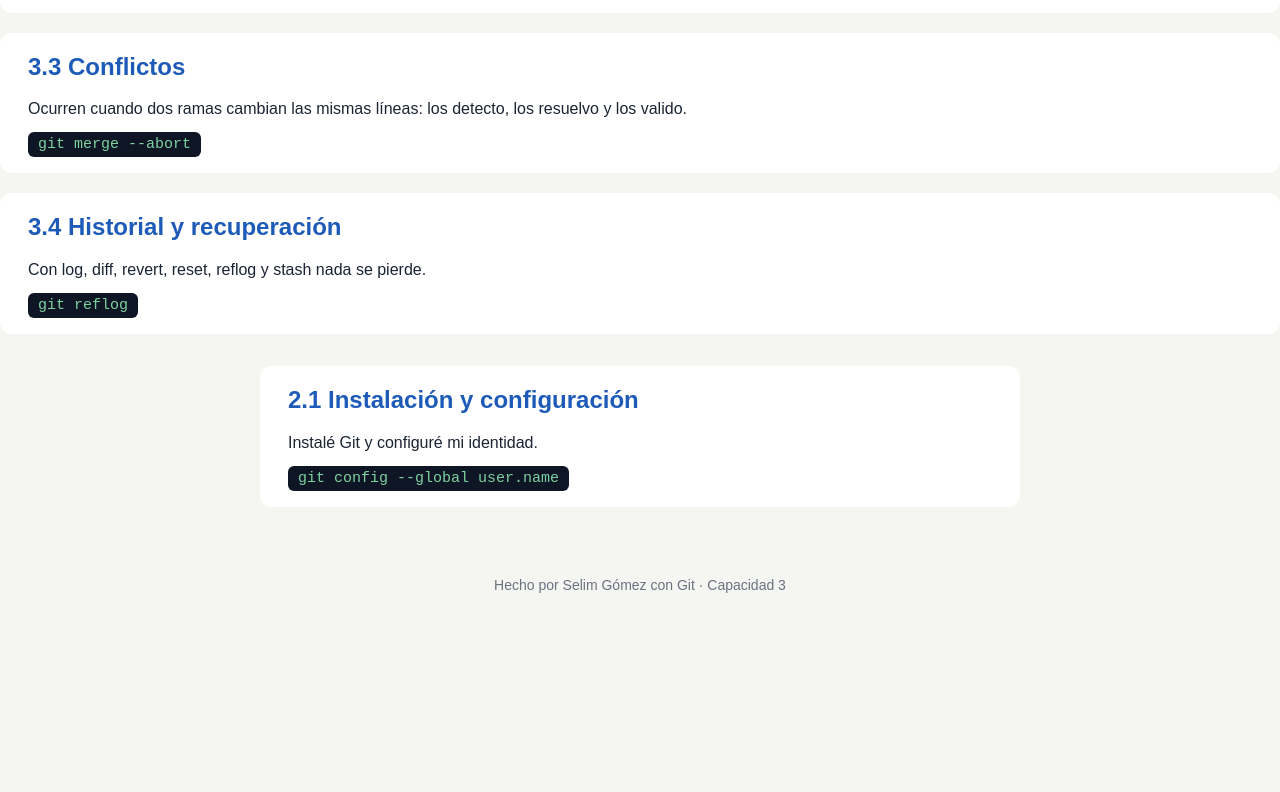
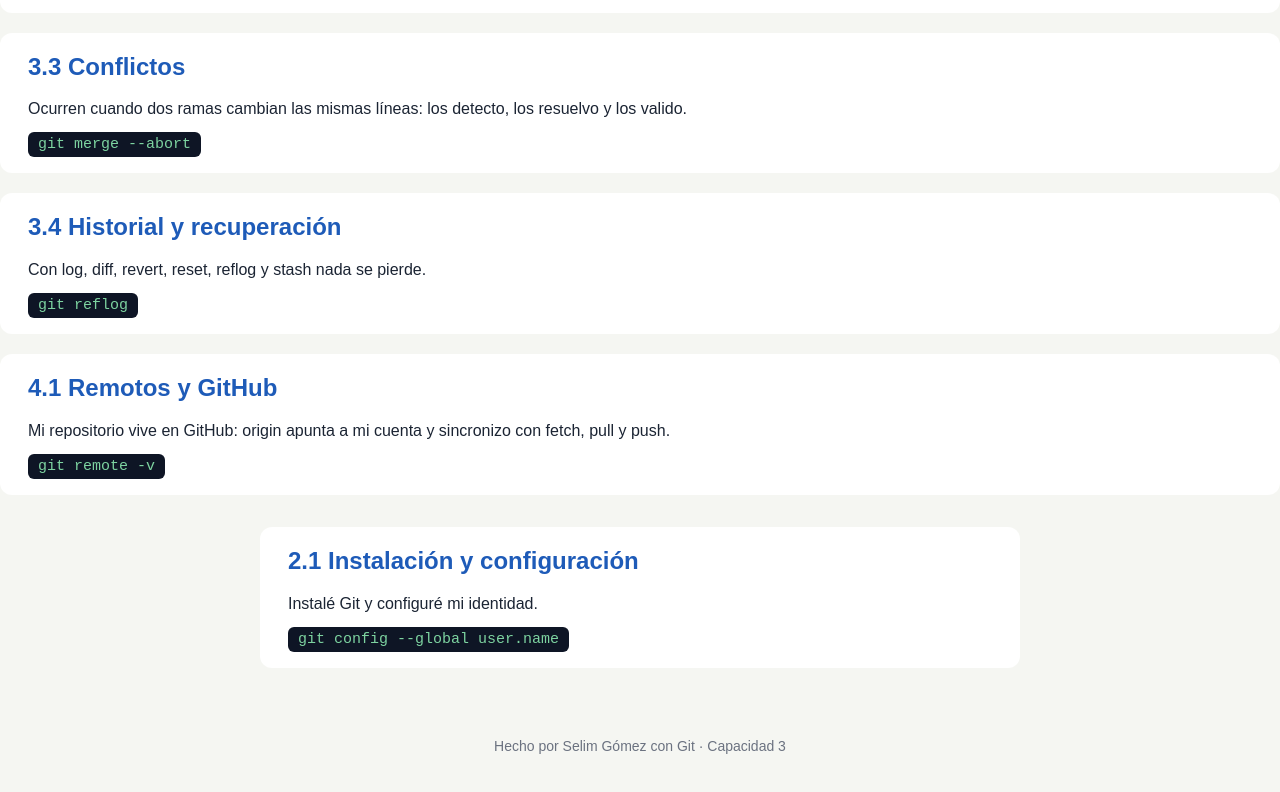
Before and after one commit to selimisaigomez-pixel/aprendiendo-git, a plain HTML site: page index.html in a window 1280 px wide. Shown: the part 991-1783 px from the top of the page. Before the commit the page ends 1622 px from the top, so only its background shows below. Drawn offline with Linux system fonts and the light colour scheme.

Commit message:
Agrega sección de remotos

```diff
--- a/index.html
+++ b/index.html
@@ -49,6 +49,11 @@
         <h2>3.4 Historial y recuperación</h2>
         <p>Con log, diff, revert, reset, reflog y stash nada se pierde.</p> <code>git reflog</code>
     </section>
+    <section>
+        <h2>4.1 Remotos y GitHub</h2>
+        <p>Mi repositorio vive en GitHub: origin apunta a mi cuenta y sincronizo con fetch, pull y push.</p>
+        <code>git remote -v</code>
+    </section>
     <main>
         <section>
             <h2>2.1 Instalación y configuración</h2>
```
